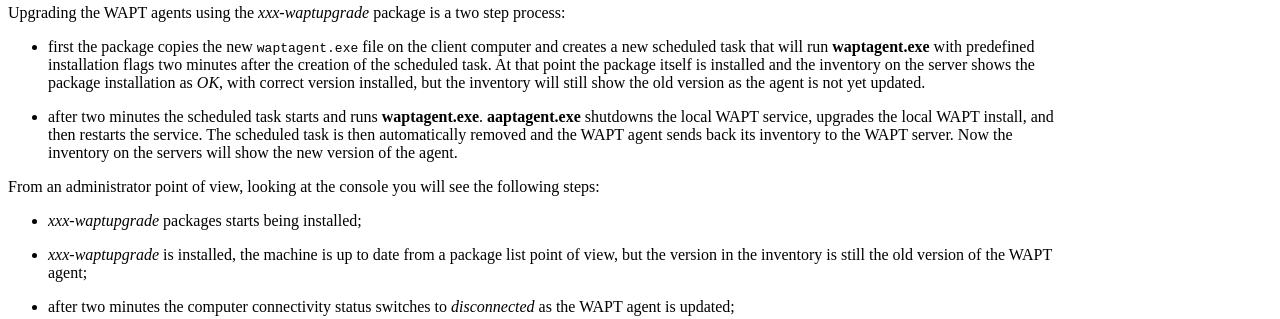
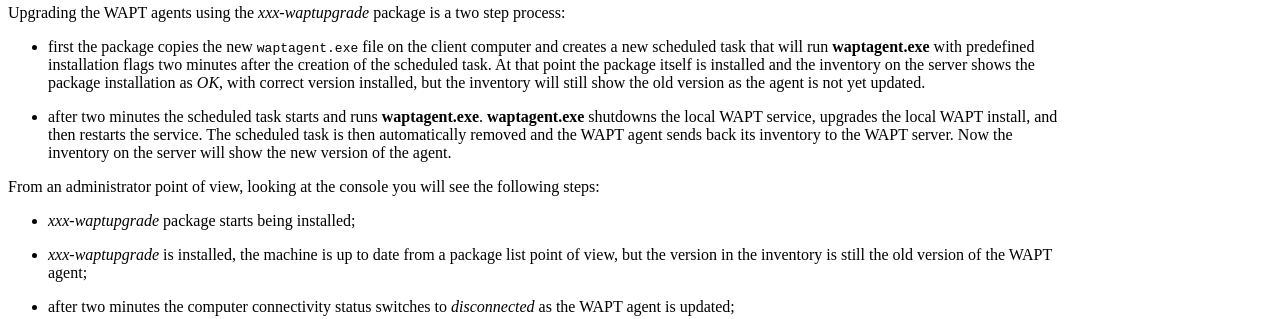
Before and after one commit to tranquilit/WAPT-Documentation, a Sphinx documentation site: the page built from source/wapt-configuration/waptagent/index.rst, in a window 1280 px wide and 900 px high, scrolled down 6005 px. Shown: the part 211-530 px from the top of the window. Built offline with Sphinx 7.4.7 and the Read the Docs theme 2.0.0, drawn with Linux system fonts in a browser that asks for light colours.

Commit message:
fixes to translations, all is good to go

```diff
--- a/source/wapt-configuration/waptagent/index.rst
+++ b/source/wapt-configuration/waptagent/index.rst
@@ -227,16 +227,16 @@
   as the agent is not yet updated.
 
 * after two minutes the scheduled task starts and runs :program:`waptagent.exe`.
-  :program:`aaptagent.exe` shutdowns the local WAPT service,
+  :program:`waptagent.exe` shutdowns the local WAPT service,
   upgrades the local WAPT install, and then restarts the service.
   The scheduled task is then automatically removed and the WAPT agent sends back
   its inventory to the WAPT server.
-  Now the inventory on the servers will show the new version of the agent.
+  Now the inventory on the server will show the new version of the agent.
 
 From an administrator point of view, looking at the console
 you will see the following steps:
 
-* *xxx-waptupgrade* packages starts being installed;
+* *xxx-waptupgrade* package starts being installed;
 
 * *xxx-waptupgrade* is installed, the machine is up to date from a package list
   point of view, but the version in the inventory is still the old version
```
Also changed, not shown: 6 other files.
